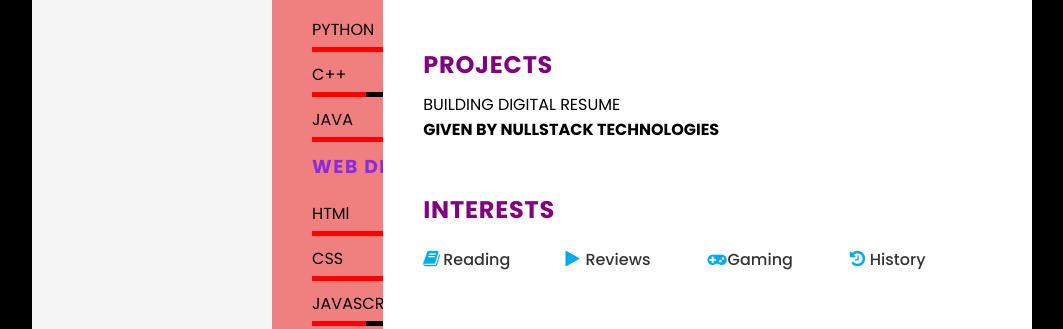
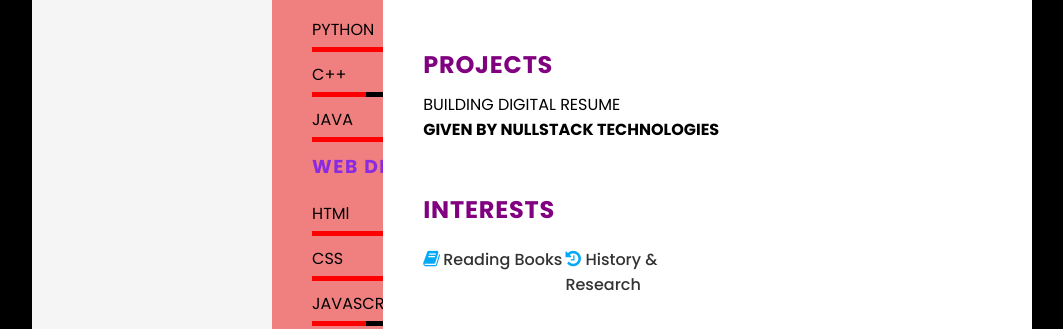
Before and after one commit to Tirthankar1999/TirthankarDigitalCV, a plain HTML site: page index.html in a window 1280 px wide. Shown: the part 1817-2146 px from the top of the page, without its empty margins (108-1171 px from the left). Drawn offline with Linux system fonts and the light colour scheme.

Commit message:
Update index.html

```diff
--- a/index.html
+++ b/index.html
@@ -219,10 +219,10 @@ integrity="sha512-5A8nwdMOWrSz20fDsjczgUidUBR8liPYU+WymTZP1lmY9G6Oc7HlZv156Xqnsg
                 <ul>
 
 
-                    <li><i class="fa fa-book" aria-hidden="true"></i>Reading</li>
-                    <li><i class="fa fa-play" aria-hidden="true"></i>Reviews</li>
-                    <li><i class="fa fa-gamepad" aria-hidden="true"></i>Gaming</li>
-                    <li><i class="fa fa-history" aria-hidden="true"></i>History</li>
+                    <li><i class="fa fa-book" aria-hidden="true"></i>Reading Books</li>
+
+
+                    <li><i class="fa fa-history" aria-hidden="true"></i>History & Research</li>
                 </ul>
 
             </div>
```
